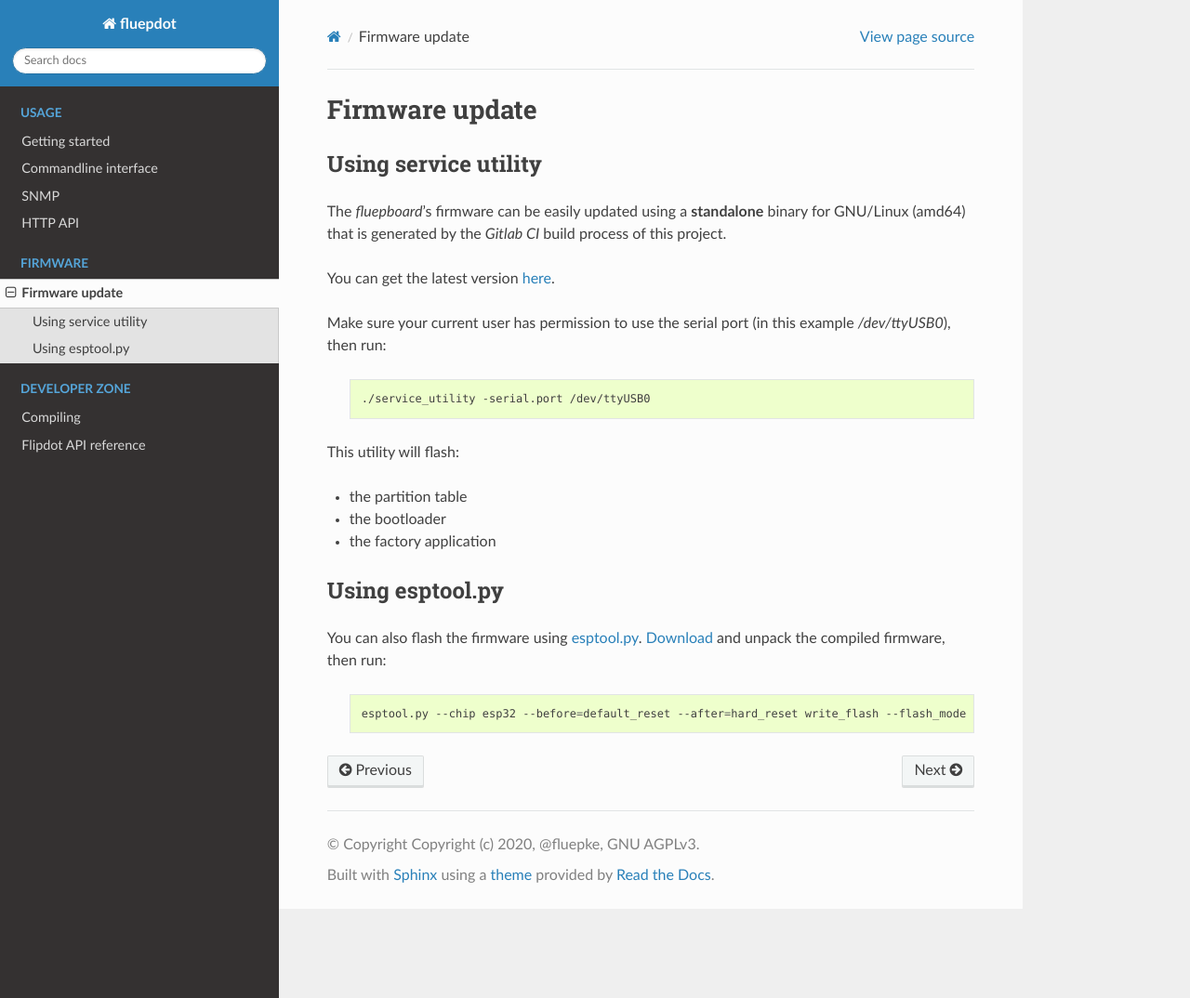
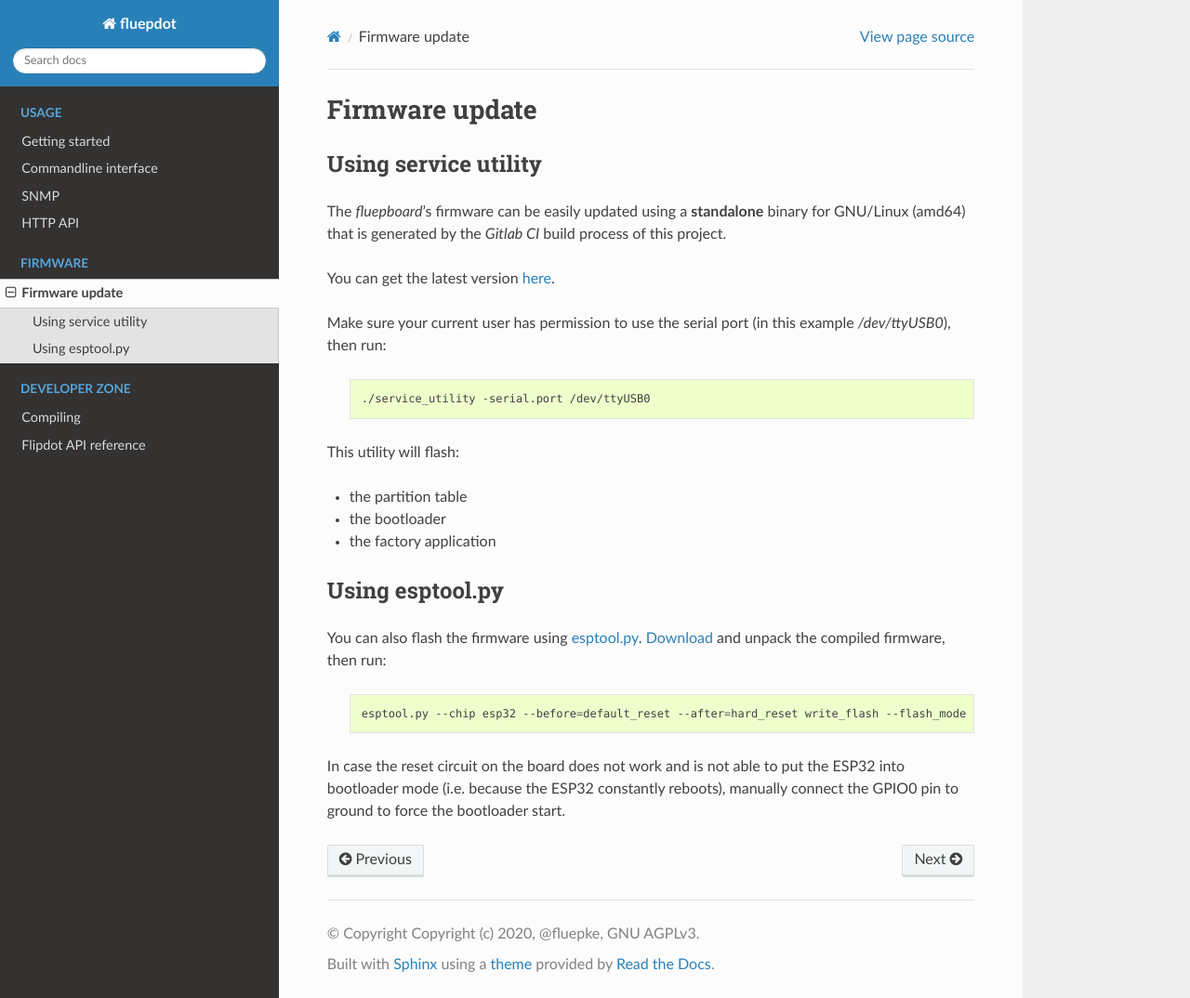
Before and after one commit to Fluepke/Fluepdot, a Sphinx documentation site: the page built from docs/source/firmware_update.rst, in a window 1280 px wide and 1074 px high. Shown: the whole window at 93% size. Built offline with Sphinx 7.4.7 and the Read the Docs theme 2.0.0, drawn with Linux system fonts in a browser that asks for light colours.

Commit message:
firmware doc: add how to enter bootloader mode by force

```diff
--- a/docs/source/firmware_update.rst
+++ b/docs/source/firmware_update.rst
@@ -30,6 +30,8 @@ You can also flash the firmware using `esptool.py`_. `Download`_ and unpack the
 
         esptool.py --chip esp32 --before=default_reset --after=hard_reset write_flash --flash_mode dio --flash_freq 40m --flash_size 4MB 0x8000 partition_table/partition-table.bin 0x1000 bootloader/bootloader.bin 0x10000 flipdot-firmware.bin
 
+In case the reset circuit on the board does not work and is not able to put the ESP32 into bootloader mode (i.e. because the ESP32 constantly reboots), manually connect the GPIO0 pin to ground to force the bootloader start.
+
 .. _here: https://gitlab.com/fluepke/fluepdot/-/jobs/artifacts/master/raw/software/service_utility/service_utility?job=build_service_utility
 .. _esptool.py: https://github.com/espressif/esptool
 .. _Download: https://gitlab.com/fluepke/fluepdot/-/jobs/artifacts/master/download?job=build_esp32_image
```
